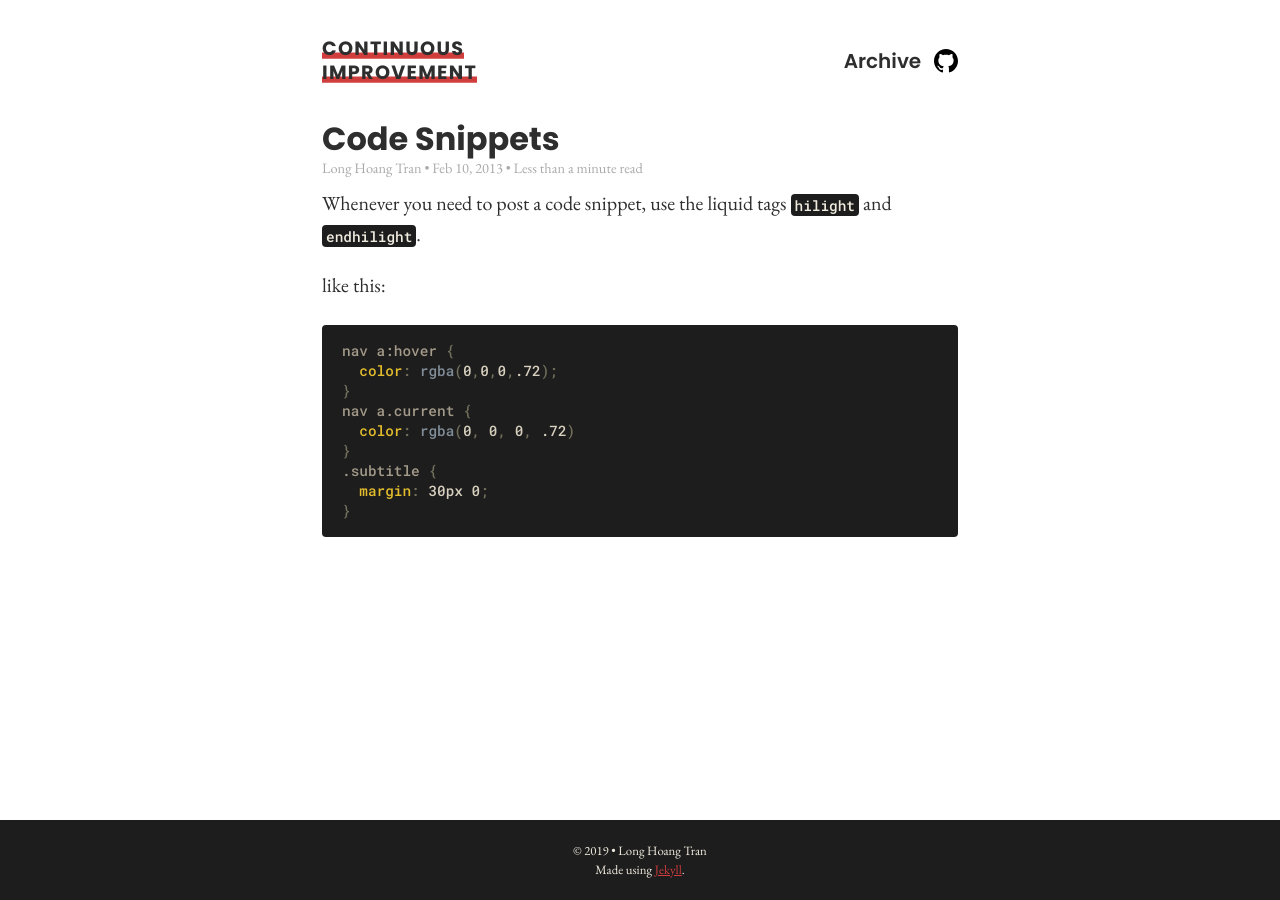
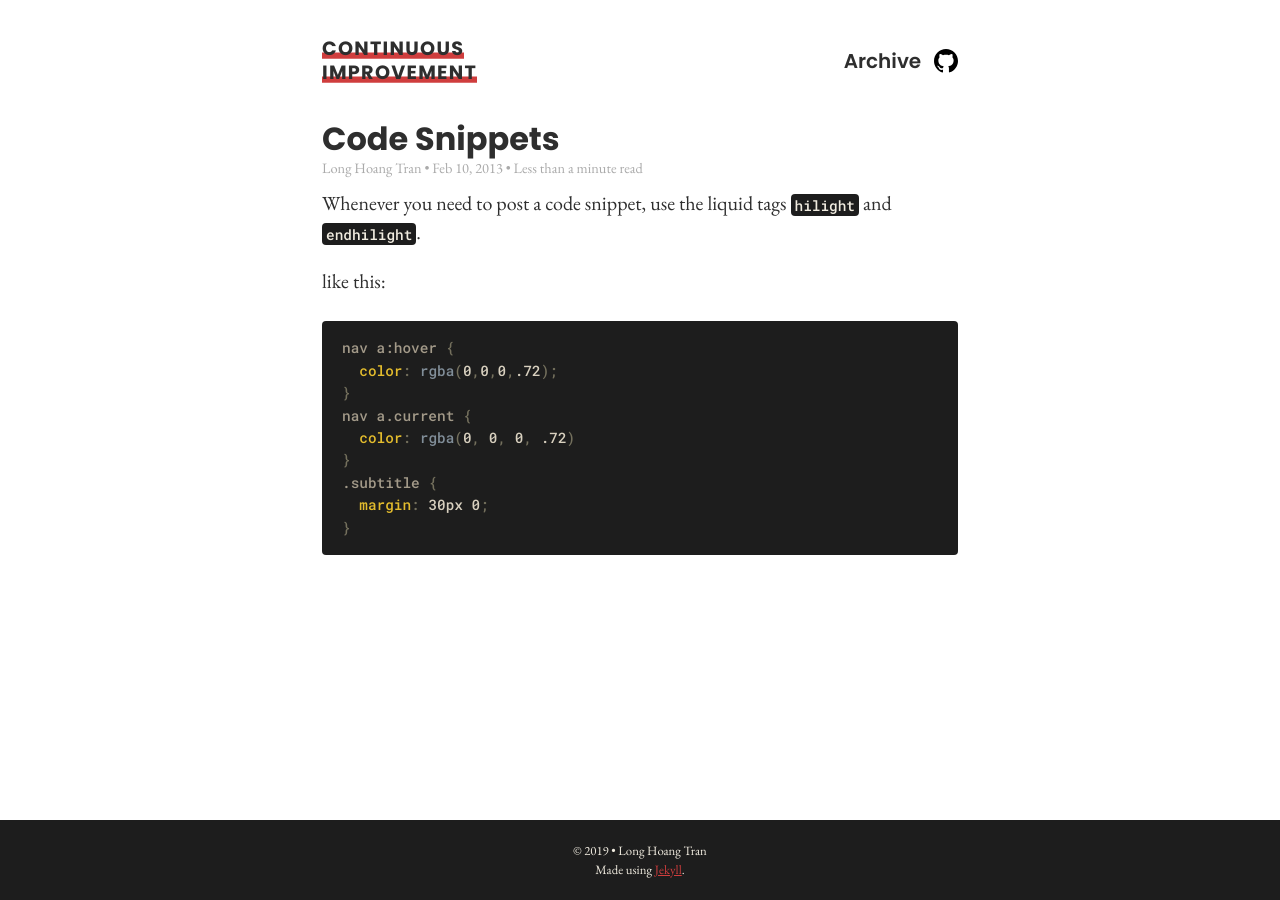
Before and after one commit to tranhl/tranhl.github.io, a Jekyll site: the page built from _posts/2013-02-10-code-snippets.md, in a window 1280 px wide. Built offline with Jekyll 4.4.1, drawn with Linux system fonts in a browser that asks for light colours.

Commit message:
fix: line height not inheriting properly

```diff
--- a/_sass/_defaults.scss
+++ b/_sass/_defaults.scss
@@ -63,6 +63,7 @@ code, pre {
   font-family: $font-family-monospace;
   font-size: 0.9rem;
   border-radius: 0.25rem;
+  line-height: 1.4rem;
   z-index: 1;
 }
 
@@ -75,13 +76,14 @@ code:not([class*="language-"]) {
 pre[class*="language-"] {
   margin: 1.6rem 0;
   padding: 1rem 1.25rem;
+  line-height: 1.4rem;
 }
 
 code[class*="language-"] {
   position: relative;
   display: inline-block;
-  line-height: 1.25rem;
   min-width: 100%;
+  line-height: inherit;
 }
 
 .line-highlight {
@@ -92,7 +94,6 @@ code[class*="language-"] {
   line-height: inherit;
   pointer-events: none;
 
-
   background-color: white;
   opacity: 0.08;
 }
--- a/css/prism.css
+++ b/css/prism.css
@@ -17,9 +17,9 @@ pre[class*="language-"] {
 	word-break: normal;
 	word-wrap: normal;
 
-	-moz-tab-size: 4;
-	-o-tab-size: 4;
-	tab-size: 4;
+	-moz-tab-size: 2;
+	-o-tab-size: 2;
+	tab-size: 2;
 
 	-webkit-hyphens: none;
 	-moz-hyphens: none;
```
